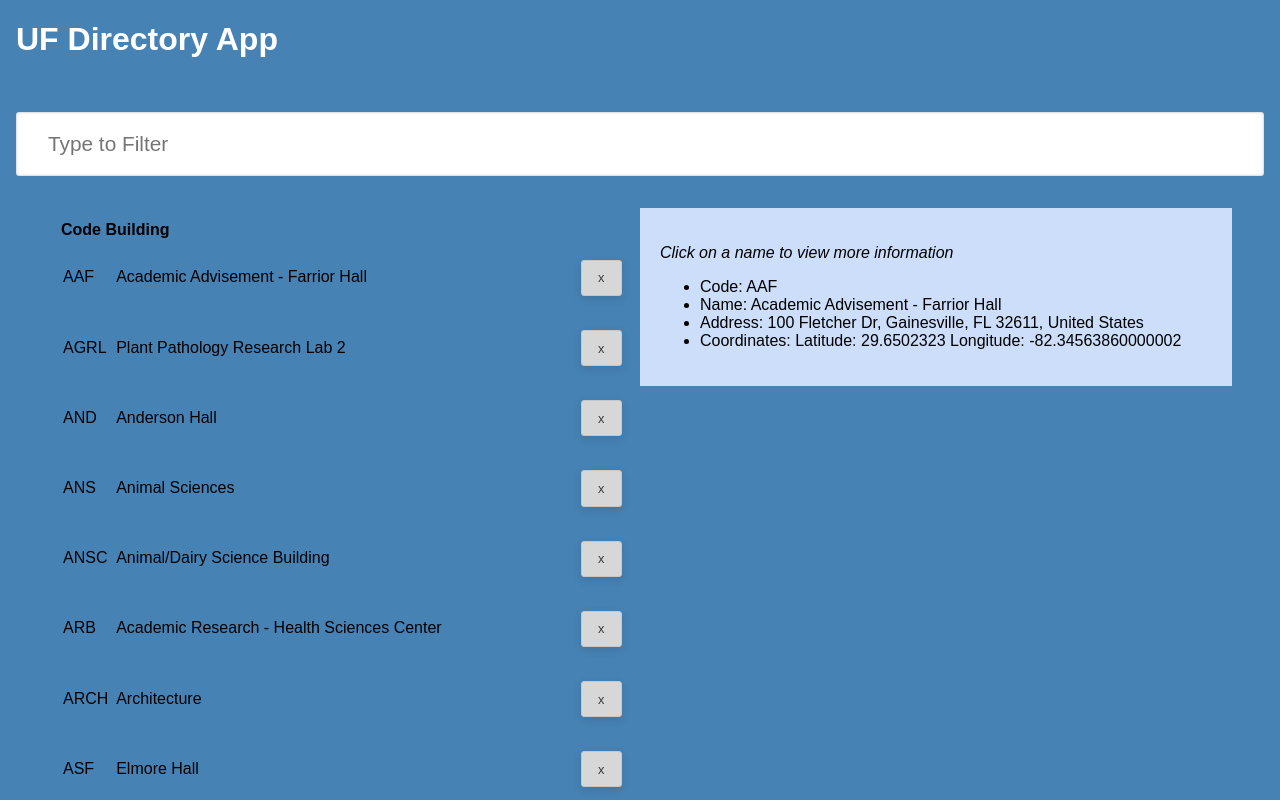
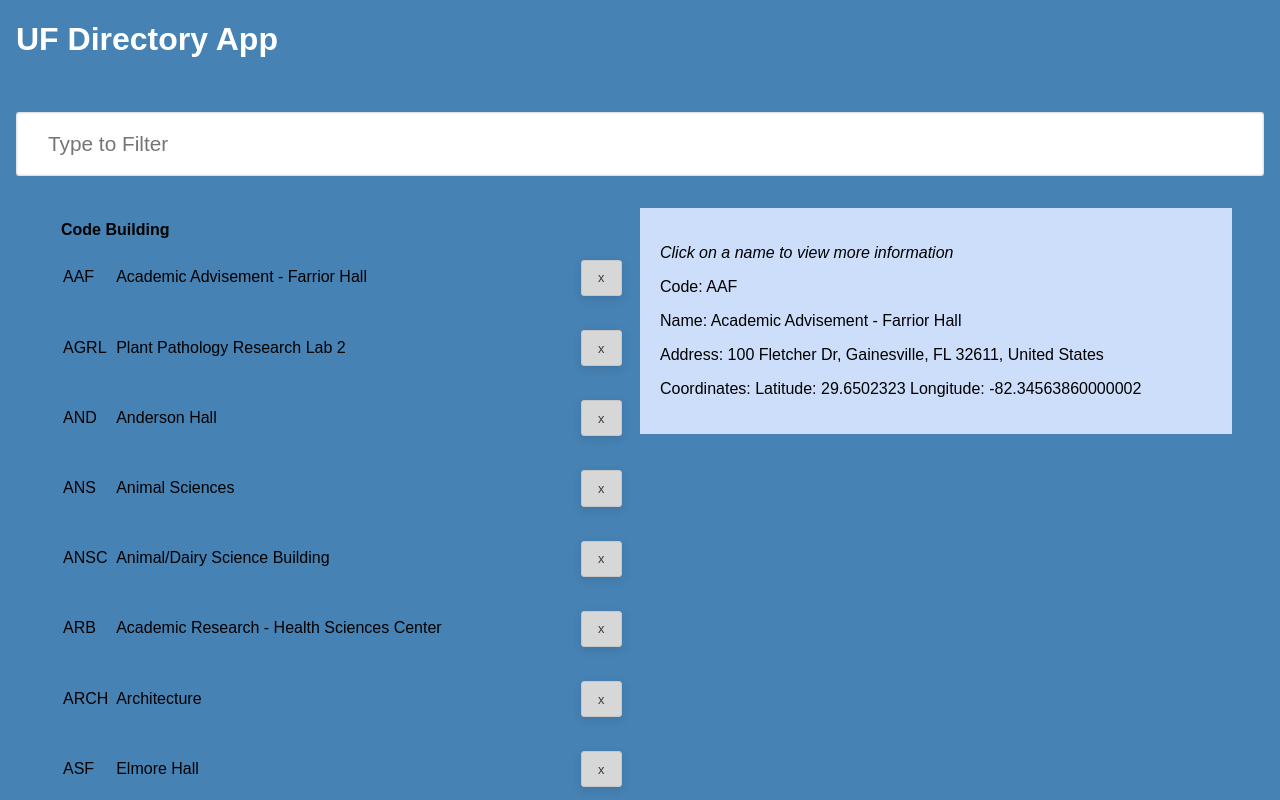
Before and after one commit to jlu38/SE_Bootcamp4, a React (Create React App) app: page / in a window 1280 px wide. Both pictures are taken after a click on the element "AAF". Shown: the top 800 px of the page. Built offline with nearby package versions, Linux system fonts and the light colour scheme.

Commit message:
add remove building buttons

```diff
--- a/src/components/RemoveBuilding.js
+++ b/src/components/RemoveBuilding.js
@@ -4,9 +4,9 @@
     render(){
         const {buildingIndex, removeBuilding} = this.props;
         return(
-            <span>
-                <button onClick={() => removeBuilding(buildingIndex)}>x</button>
-            </span>
+            <div className="removeButton">
+                <button type="button" class="btn btn-danger btn-lg" onClick={() => removeBuilding(buildingIndex)}>x</button>
+            </div>
         )
     }
 }
--- a/src/components/ViewBuilding.js
+++ b/src/components/ViewBuilding.js
@@ -12,16 +12,15 @@
 			})
 			.map(bData => {
 				return (
-					<ul>
-						<li key={bData.code}>Code: {bData.code}</li>
-						<li key={bData.name}>Name: {bData.name}</li>
-						<li key={bData.address}>Address: {bData.address}</li>
-						<li key={bData.coordinates}>
+					<div>
+						<p key={bData.code}>Code: {bData.code}</p>
+						<p key={bData.name}>Name: {bData.name}</p>
+						<p key={bData.address}>Address: {bData.address}</p>
+						<p key={bData.coordinates}>
 							Coordinates: Latitude: {bData.coordinates && bData.coordinates.latitude + " "}
 							Longitude: {bData.coordinates && bData.coordinates.longitude}
-
-						</li>
-					</ul>
+						</p>
+					</div>
 				)
 			})
 
```
